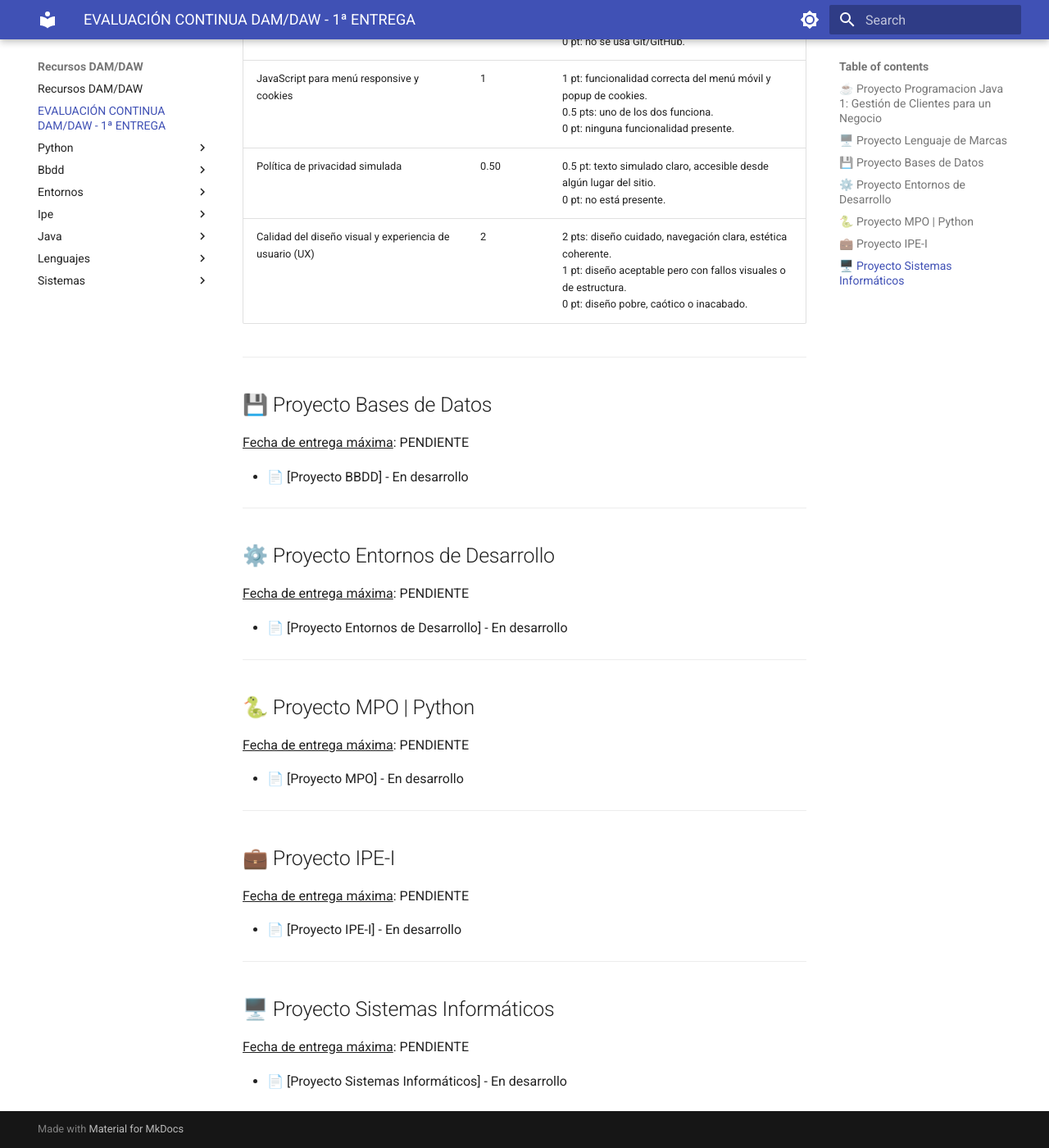
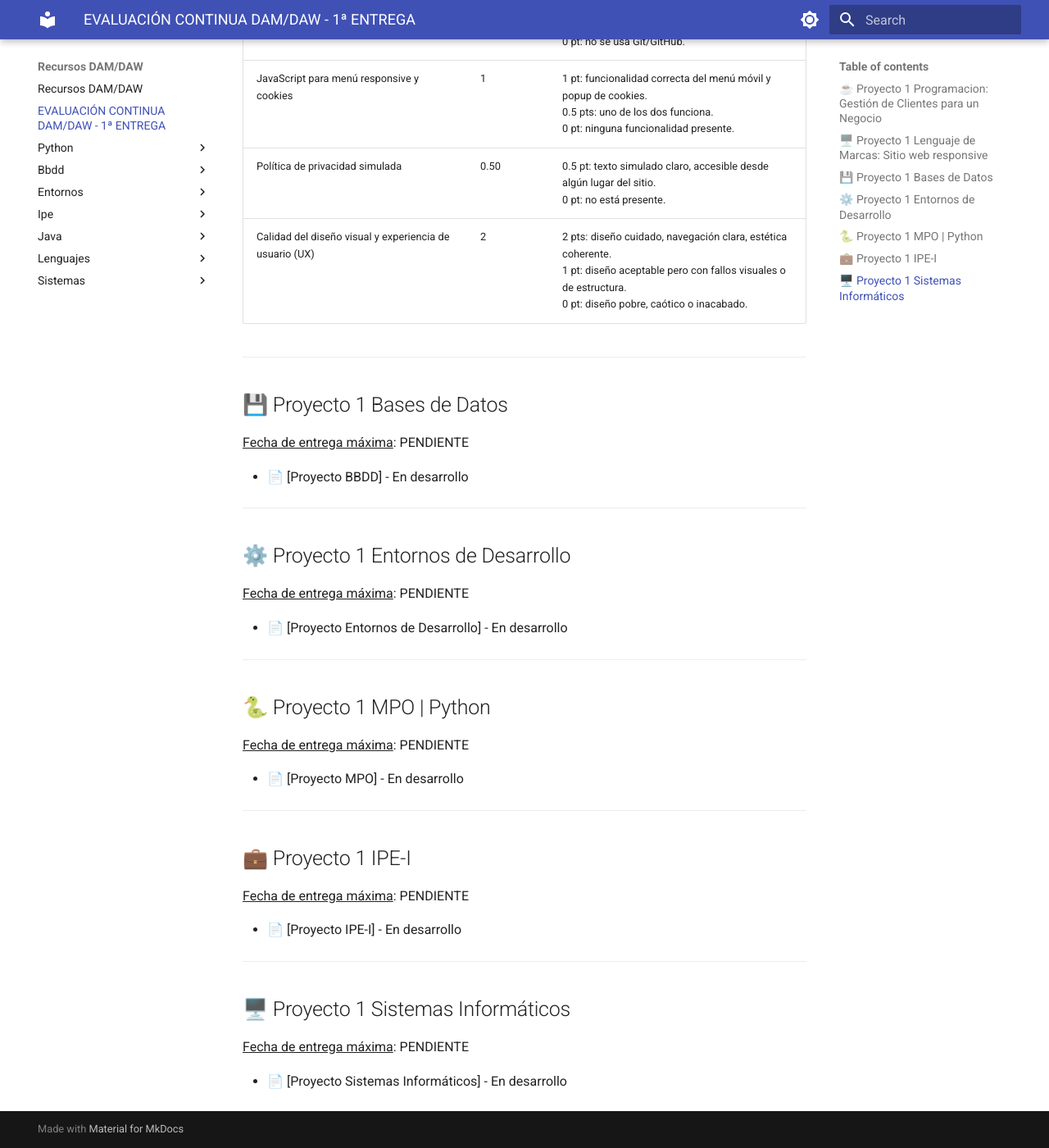
Before and after one commit to jordicido/recursosDAMDAW, an MkDocs documentation site: the page built from docs/eva_continua.md, in a window 1280 px wide and 1400 px high, scrolled down 5822 px. Shown: the whole window at 82% size. Built offline with MkDocs 1.6.1 and Material for MkDocs 9.7.7, drawn with Linux system fonts in a browser that asks for light colours; some of the changed text lies outside the part shown.

```diff
--- a/docs/eva_continua.md
+++ b/docs/eva_continua.md
@@ -5,7 +5,7 @@
 
 
 
-## ☕ Proyecto Programacion Java 1: Gestión de Clientes para un Negocio
+## ☕ Proyecto 1 Programacion: Gestión de Clientes para un Negocio
 
 <u>Fecha de entrega máxima</u>: PENDIENTE (Inicio Septiembre - Fecha por determinar aún)
 
@@ -112,7 +112,7 @@
 
 ---
 
-## 🖥️ Proyecto Lenguaje de Marcas
+## 🖥️ Proyecto 1 Lenguaje de Marcas: Sitio web responsive
 <u>Fecha de entrega máxima</u>: 1 de septiembre a las 23:59
 
 - 📚 [**PDF Proyecto 1 Lenguaje de Marcas**](https://drive.google.com/drive/folders/1tX0kKLEfBH9th5pZi_s4y0Dru68gxVYL)
@@ -206,7 +206,7 @@
 
 ---
 
-## 💾 Proyecto Bases de Datos
+## 💾 Proyecto 1 Bases de Datos
 
 <u>Fecha de entrega máxima</u>: PENDIENTE
 
@@ -214,7 +214,7 @@
 
 ---
 
-## ⚙️ Proyecto Entornos de Desarrollo
+## ⚙️ Proyecto 1 Entornos de Desarrollo
 
 <u>Fecha de entrega máxima</u>: PENDIENTE
 
@@ -222,7 +222,7 @@
 
 ---
 
-## 🐍 Proyecto MPO | Python
+## 🐍 Proyecto 1 MPO | Python
 
 <u>Fecha de entrega máxima</u>: PENDIENTE
 
@@ -230,7 +230,7 @@
 
 ---
 
-## 💼 Proyecto IPE-I
+## 💼 Proyecto 1 IPE-I
 
 <u>Fecha de entrega máxima</u>: PENDIENTE
 
@@ -238,7 +238,7 @@
 
 ---
 
-## 🖥️ Proyecto Sistemas Informáticos
+## 🖥️ Proyecto 1 Sistemas Informáticos
 
 <u>Fecha de entrega máxima</u>: PENDIENTE
 
```
Also changed, not shown: docs/Python/index.md (+1 -0 lines), docs/entornos/index.md (+6 -0 lines).
